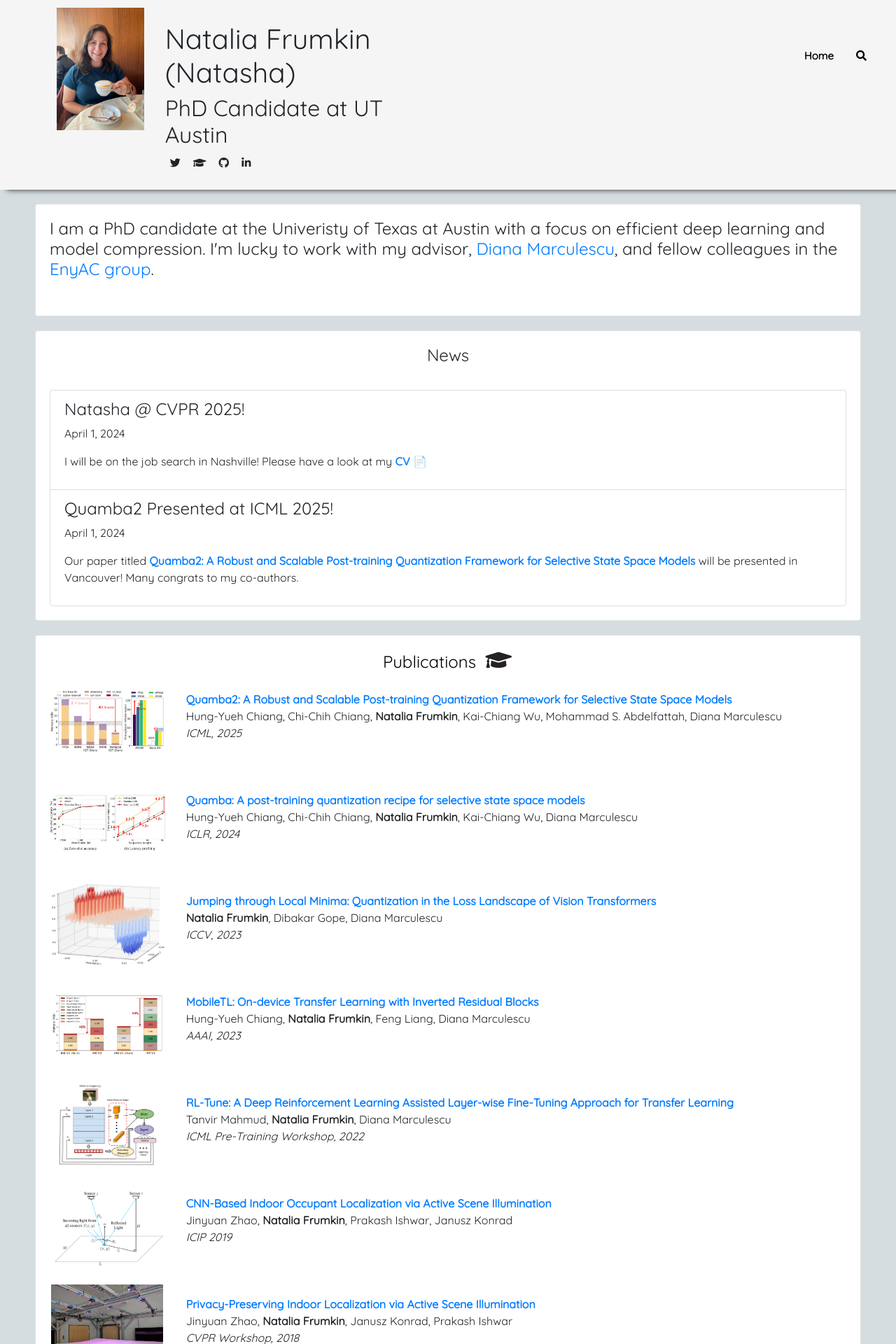
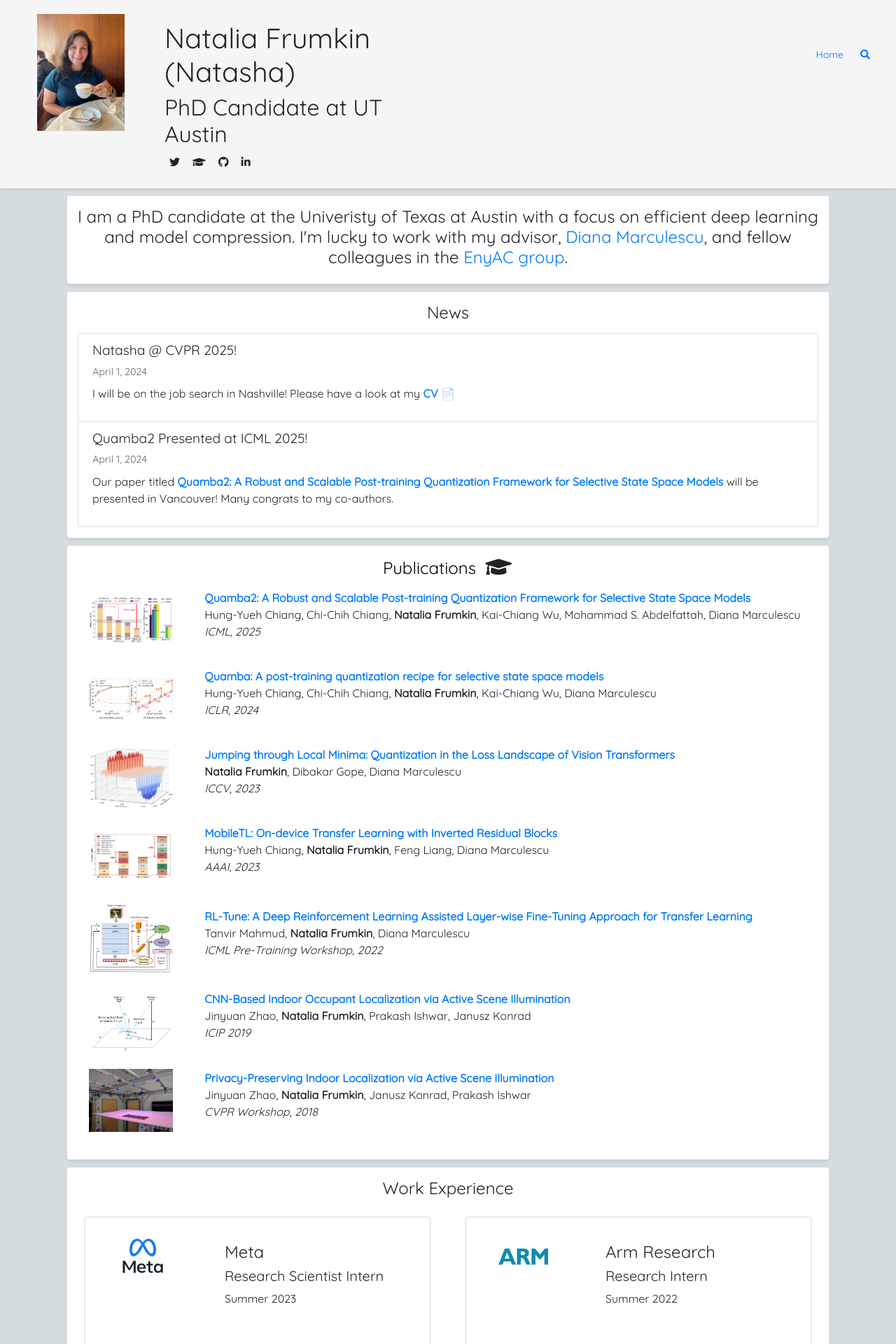
Before and after one commit to nfrumkin/nfrumkin.github.io, a Jekyll site: the page built from index.html, in a window 1280 px wide. Shown: the top 1920 px of the page at 70% size. Built offline with Jekyll 4.4.1, drawn with Linux system fonts in a browser that asks for light colours; nearby versions of some CDN libraries; comment, search, counter and statistics services are not loaded; a style sheet for code colours, icons or effects is not loaded.

Commit message:
config update

```diff
--- a/_config.yml
+++ b/_config.yml
@@ -5,8 +5,8 @@ subtitle: PhD Candidate at UT Austin
 
 
 url: "https://nfrumkin.github.io" # the base hostname & protocol for your site, e.g. https://example.github.io
-baseurl: "/" # the subpath of your site, e.g. /blog
-repository: nfrumkin/nfrumkin.github.io
+baseurl: "" # the subpath of your site, e.g. /blog
+# repository: nfrumkin/nfrumkin.github.io
 github: [metadata]
 
 urls:
--- a/_layouts/about_me.html
+++ b/_layouts/about_me.html
@@ -3,55 +3,82 @@ layout: default
 ---
 <style type="text/css">
 	#teaser {
-		width: 160px;
+		width: 100%;
+		max-width: 160px;
 		border-style: none;
 	}
 
     .card-title {
-        white-space: nowrap;
-        font-size: 1.5rem; /* Default font size */
+        font-size: 1.5rem;
+        margin-bottom: 1rem;
+    }
+
+    .update-title {
+        font-size: 1.2rem;
+        margin-bottom: 0.5rem;
+    }
+
+    .update-date {
+        font-size: 0.9rem;
+        color: #666;
+        margin-bottom: 0.5rem;
+    }
+
+    .update-details {
+        font-size: 1rem;
+        line-height: 1.5;
+    }
+
+    .publications-link {
+        color: black;
+        text-decoration: none;
+        vertical-align: middle;
+        margin-left: 5px;
     }
 
     @media (max-width: 768px) {
-        /* Adjust font size for smaller screens */
         .card-title {
-            font-size: 1rem;
+            font-size: 1.3rem;
+        }
+
+        .update-title {
+            font-size: 1.1rem;
+        }
+
+        .col-md-2 {
+            margin-bottom: 15px;
+        }
+
+        .pub-logo {
+            max-width: 100px;
+        }
+
+        .company-logo {
+            max-width: 60px;
         }
     }
-
-    .publications-link {
-        color: black; /* Set the text color to black */
-        text-decoration: none; /* Remove underline from the link */
-        vertical-align: middle; /* Align with the icon */
-        margin-left: 5px; /* Add some spacing between the icon and text */
-    }
-    .dynamic-font-size {
-        white-space: nowrap; /* Prevent title wrapping */
-    }
-
-
 </style>
 
-<div class="d-flex justify-content-center align-items-center vh-100">
-    <div class="col-lg-12">
+<div class="container">
+    <div class="row">
+        <div class="col-12">
             <div class="card">
-            <div class="row mb-4">
-                <div class="col-md-12">
-                    <h4>{{ site.author_bio }}</h4>
+                <div class="row">
+                    <div class="col-12">
+                        <h4 class="text-center">{{ site.author_bio }}</h4>
                     </div>
                 </div>
             </div>
 
             <div class="card">
-            <div class="row mb-4">
-                <div class="col-md-12">
+                <div class="row">
+                    <div class="col-12">
                         <h2 class="card-title text-center">News</h2>
                     </div>
                 </div>
 
-            <!-- Adding current updates -->
                 <div class="row">
-                <div class="col-md-12">
+                    <div class="col-12">
                         <ul class="list-group">
                             <li class="list-group-item">
                                 <h4 class="update-title">Natasha @ CVPR 2025!</h4>
@@ -63,28 +90,12 @@ layout: default
                                 <p class="update-date">April 1, 2024</p>
                                 <p class="update-details">Our paper titled <a href="https://arxiv.org/abs/2503.22879"><b>Quamba2: A Robust and Scalable Post-training Quantization Framework for Selective State Space Models</b></a> will be presented in Vancouver! Many congrats to my co-authors.</p>
                             </li>
-                        <!-- <li class="list-group-item">
-                            <h4 class="update-title">Internship at Meta Completed</h4>
-                            <p class="update-date">August 11, 2023</p>
-                            <p class="update-details">I had the pleasure of working with <a href="https://scholar.google.com/citations?user=TNXVwh8AAAAJ&hl=en"><b>Xiao Sun</b></a> and <a href="https://dblp.org/pid/28/8364.html"><b>Dhruv Choudhary</b></a> at Meta and will continue to work with them as a Part-Time Researcher.</p>
-                        </li>
-                        <li class="list-group-item">
-                            <h4 class="update-title">Evol-Q Accepted to ICCV 2023!</h4>
-                            <p class="update-date">August 1, 2023</p>
-                            <p class="update-details">Our paper titled <a href="https://arxiv.org/abs/2308.10814"><b>Jumping through Local Minima: Quantization in the Loss Landscape of Vision Transformers</b></a> will be presented in Paris. Many congrats to my co-authors, <a href="https://dibakar.github.io/"><b>Dibakar Gope</b></a>, and my advisor, Diana Marculescu.</p>
-                        </li> -->
-                        <!-- Add more update items as needed -->
                         </ul>
                     </div>
                 </div>
             </div>
 
             <div class="card">
-            <!-- <h2 class="card-title text-center">Publications
-                <a class="social-link" href="https://scholar.google.com/citations?user={{ site.scholar_userid }}">
-                    <i class="fas fa-graduation-cap fa-2x" style="vertical-align: top;"></i>
-                </a>
-            </h2> -->
                 <h2 class="card-title text-center">
                     <a class="publications-link" href="https://scholar.google.com/citations?user={{ site.scholar_userid }}">Publications</a>
                     <a class="social-link" href="https://scholar.google.com/citations?user={{ site.scholar_userid }}">
@@ -92,12 +103,11 @@ layout: default
                     </a>
                 </h2>
 
-
                 <div class="row mb-4 align-items-center">
-				<div class="col-md-2">
-					<img src="/assets/img/quamba-2.png" class="pub-logo" />
+                    <div class="col-md-2 col-12 text-center">
+                        <img src="/assets/img/quamba-2.png" class="pub-logo" alt="Quamba2 paper thumbnail" />
                     </div>
-				<div class="col-md-10">
+                    <div class="col-md-10 col-12">
                         <p>
                             <a href="https://arxiv.org/abs/2503.22879"><b>Quamba2: A Robust and Scalable Post-training Quantization Framework for Selective State Space Models</b></a><br>
                             Hung-Yueh Chiang, Chi-Chih Chiang, <strong>Natalia Frumkin</strong>, Kai-Chiang Wu, Mohammad S. Abdelfattah, Diana Marculescu<br>
@@ -106,10 +116,10 @@ layout: default
                     </div>
                 </div>
                 <div class="row mb-4 align-items-center">
-				<div class="col-md-2">
-					<img src="/assets/img/quamba.png" class="pub-logo" />
+                    <div class="col-md-2 col-12 text-center">
+                        <img src="/assets/img/quamba.png" class="pub-logo" alt="Quamba paper thumbnail" />
                     </div>
-				<div class="col-md-10">
+                    <div class="col-md-10 col-12">
                         <p>
                             <a href="https://arxiv.org/abs/2410.13229"><b>Quamba: A post-training quantization recipe for selective state space models</b></a><br>
                             Hung-Yueh Chiang, Chi-Chih Chiang, <strong>Natalia Frumkin</strong>, Kai-Chiang Wu, Diana Marculescu<br>
@@ -118,10 +128,10 @@ layout: default
                     </div>
                 </div>
                 <div class="row mb-4 align-items-center">
-                <div class="col-md-2">
-                    <img src="/assets/img/vit-loss.jpg" class="pub-logo" />
+                    <div class="col-md-2 col-12 text-center">
+                        <img src="/assets/img/vit-loss.jpg" class="pub-logo" alt="Vit-loss paper thumbnail" />
                     </div>
-                <div class="col-md-10">
+                    <div class="col-md-10 col-12">
                         <p>
                             <a href="https://arxiv.org/abs/2308.10814"><b>Jumping through Local Minima: Quantization in the Loss Landscape of Vision Transformers</b></a><br>
                             <strong>Natalia Frumkin</strong>, Dibakar Gope, Diana Marculescu<br>
@@ -130,10 +140,10 @@ layout: default
                     </div>
                 </div>
                 <div class="row mb-4 align-items-center">
-				<div class="col-md-2">
-					<img src="/assets/img/mobiletl.png" class="pub-logo" />
+                    <div class="col-md-2 col-12 text-center">
+                        <img src="/assets/img/mobiletl.png" class="pub-logo" alt="MobileTL paper thumbnail" />
                     </div>
-				<div class="col-md-10">
+                    <div class="col-md-10 col-12">
                         <p>
                             <a href="https://arxiv.org/abs/2212.03246"><b>MobileTL: On-device Transfer Learning with Inverted Residual Blocks</b></a><br>
                             Hung-Yueh Chiang, <strong>Natalia Frumkin</strong>, Feng Liang, Diana Marculescu<br>
@@ -142,10 +152,10 @@ layout: default
                     </div>
                 </div>
                 <div class="row mb-4 align-items-center">
-				<div class="col-md-2">
-					<img src="/assets/img/rl-tune.png" class="pub-logo" />
+                    <div class="col-md-2 col-12 text-center">
+                        <img src="/assets/img/rl-tune.png" class="pub-logo" alt="RL-Tune paper thumbnail" />
                     </div>
-				<div class="col-md-10">
+                    <div class="col-md-10 col-12">
                         <p>
                             <a href="https://openreview.net/forum?id=_trbCTrj9xs"><b>RL-Tune: A Deep Reinforcement Learning Assisted Layer-wise Fine-Tuning Approach for Transfer Learning</b></a><br>
                             Tanvir Mahmud, <strong>Natalia Frumkin</strong>, Diana Marculescu<br>
@@ -154,10 +164,10 @@ layout: default
                     </div>
                 </div>
                 <div class="row mb-4 align-items-center">
-				<div class="col-md-2">
-					<img src="/assets/img/cnn-based.png" class="pub-logo"/>
+                    <div class="col-md-2 col-12 text-center">
+                        <img src="/assets/img/cnn-based.png" class="pub-logo" alt="CNN-Based paper thumbnail" />
                     </div>
-				<div class="col-md-10">
+                    <div class="col-md-10 col-12">
                         <p>
                             <a href="https://ieeexplore.ieee.org/abstract/document/8803016"><b>CNN-Based Indoor Occupant Localization via Active Scene Illumination</b></a><br>
                             Jinyuan Zhao, <strong>Natalia Frumkin</strong>, Prakash Ishwar, Janusz Konrad<br>
@@ -165,12 +175,11 @@ layout: default
                         </p>
                     </div>
                 </div>
-
                 <div class="row mb-4 align-items-center">
-				<div class="col-md-2">
-					<img src="/assets/img/vip.jpg" class="pub-logo"/>
+                    <div class="col-md-2 col-12 text-center">
+                        <img src="/assets/img/vip.jpg" class="pub-logo" alt="VIP paper thumbnail" />
                     </div>
-				<div class="col-md-10">
+                    <div class="col-md-10 col-12">
                         <p>
                             <a href="https://openaccess.thecvf.com/content_cvpr_2018_workshops/w32/html/Zhao_Privacy-Preserving_Indoor_Localization_CVPR_2018_paper.html"><b>Privacy-Preserving Indoor Localization via Active Scene Illumination</b></a><br>
                             Jinyuan Zhao, <strong>Natalia Frumkin</strong>, Janusz Konrad, Prakash Ishwar<br>
@@ -183,26 +192,20 @@ layout: default
             {% if site.show_author_work_experiences == true %}
             <div class="card">
                 <h2 class="card-title text-center">Work Experience</h2>
-            <div class="row mb-4 align-items-center">
-                <div class="col-md-12"> <!-- Increase the column size to col-md-10 -->
-                    <br />
                 <div class="row">
                     {% for exp in site.author_work_experiences %}
                         {% if exp.visibility == true %}
-                            <div class="col-md-6">
-                                <div class="card mb-4">
-                                    <div class="row no-gutters">
-                                        <div class="col-md-4 exp-card">
-                                            <img src="/assets/img/{{ exp.company_logo }}" class="company-logo" />
+                        <div class="col-md-6 col-12 mb-4">
+                            <div class="card h-100">
+                                <div class="row g-0">
+                                    <div class="col-4 text-center">
+                                        <img src="/assets/img/{{ exp.company_logo }}" class="company-logo" alt="{{ exp.company_name }} logo" />
                                     </div>
-                                        <div class="col-md-8">
+                                    <div class="col-8">
                                         <div class="card-body">
                                             <h4 class="card-t">{{ exp.company_name }}</h4>
                                             <h5 class="card-sub">{{ exp.designation }}</h5>
-
-                                                <p class="card-sub" style="margin-top: 10px;">{{ exp.timeline }}</p>
-                                                <!-- <p class="card-text">{{ exp.description }}</p>
-                                                <p class="card-text"><a href="{{ exp.company_url }}">{{ exp.company_url }}</a></p>  -->
+                                            <p class="card-sub">{{ exp.timeline }}</p>
                                         </div>
                                     </div>
                                 </div>
@@ -212,34 +215,25 @@ layout: default
                     {% endfor %}
                 </div>
             </div>
-            </div>
-        </div>
-
-
-
             {% endif %}
 
             {% if site.show_author_education_details == true %}
             <div class="card">
                 <h2 class="card-title text-center">Education</h2>
-            <div class="row mb-4 align-items-center">
-                <div class="col-md-12"> <!-- Increase the column size to col-md-10 -->
-                    <br />
                 <div class="row">
                     {% for detail in site.author_education_details %}
                         {% if detail.visibility == true %}
-                            <div class="col-md-6">
-                                <div class="card mb-4">
-                                    <div class="row no-gutters">
-                                        <div class="col-md-4 exp-card">
-                                            <img src="/assets/img/{{ detail.college_logo }}" class="company-logo" />
+                        <div class="col-md-6 col-12 mb-4">
+                            <div class="card h-100">
+                                <div class="row g-0">
+                                    <div class="col-4 text-center">
+                                        <img src="/assets/img/{{ detail.college_logo }}" class="company-logo" alt="{{ detail.college_degree }} logo" />
                                     </div>
-                                        <div class="col-md-8">
+                                    <div class="col-8">
                                         <div class="card-body">
                                             <h4 class="card-t">{{ detail.college_degree }}</h4>
                                             <h5 class="card-sub">{{ detail.college_name }}</h5>
                                             <p class="card-text">{{ detail.description }}</p>
-                                                <p class="card-text"><a href="{{ detail.college_url }}">{{ detail.college_url }}</a></p>
                                         </div>
                                     </div>
                                 </div>
@@ -249,20 +243,19 @@ layout: default
                     {% endfor %}
                 </div>
             </div>
+            {% endif %}
+        </div>
     </div>
 </div>
 
-        {% endif %}
-    <div class="d-flex justify-content-center mb-4"> <!-- Use justify-content-center class to center-align the items -->
+<div class="d-flex justify-content-center mb-4">
     <h6>
         <i class="fas fa-envelope"></i> {{ site.author_email }}
     </h6>
-        <span class="mx-2"></span> <!-- Add two tabs between the items using margin -->
+    <span class="mx-2"></span>
     {%- include github_follow_button.html -%}
-        <span class="mx-2"></span> <!-- Add two tabs between the items using margin -->
+    <span class="mx-2"></span>
     {%- include twitter_follow_button.html -%}
-    </div>
-</div>
 </div>
 
 <script>
--- a/_sass/devlog.scss
+++ b/_sass/devlog.scss
@@ -1,6 +1,8 @@
 body {
     background-color: #D6DDE1 !important;
     font-family: 'Quicksand', sans-serif !important;
+    font-size: 16px;
+    line-height: 1.6;
 }
 html {
     scroll-behavior: smooth;
@@ -8,23 +10,25 @@ html {
 
 header {
     background-color: #F5F5F5;
-    box-shadow: 10px 0px 8px;
-    height: auto;
-    width: 100%;
-    padding: 11px;
+    box-shadow: 0 2px 4px rgba(0,0,0,0.1);
+    padding: 10px;
+    position: sticky;
+    top: 0;
+    z-index: 1000;
 }
 
 .container-fluid {
-    margin: 0px !important;
-    padding: 0px !important;
+    margin: 0 !important;
+    padding: 0 !important;
+    width: 100%;
+    max-width: 100%;
 }
 
 .profile-img {
-    width: 125px;
-    height: 175px;
-    margin-left: 20px;
-    margin-top: auto;
-    margin-left:auto;
+    width: 100%;
+    max-width: 125px;
+    height: auto;
+    margin: 10px auto;
     display: block;
 }
 
@@ -46,8 +50,10 @@ header {
 }
 
 .card {
-    margin: 20px !important;
-    padding: 20px !important;
+    margin: 10px !important;
+    padding: 15px !important;
+    border-radius: 8px;
+    box-shadow: 0 2px 4px rgba(0,0,0,0.1);
 }
 
 .blog-post{
@@ -88,9 +94,8 @@ header {
 }
 
 .nav-link {
-    font-size: 15px !important;
-    color: #000;
-    font-weight: 600;
+    font-size: 14px !important;
+    padding: 8px 12px !important;
 }
 
 footer {
@@ -103,21 +108,21 @@ footer {
 }
 
 .pub-logo {
-    width: 100%; /* Set fixed width */
-    height: 120px; /* Set fixed height */
-    object-fit: contain; /* Maintain aspect ratio */
+    width: 100%;
+    max-width: 120px;
+    height: auto;
+    object-fit: contain;
     display: block;
     margin: 0 auto;
-    border-style: none;
 }
 
 .company-logo {
-    width: 100%; /* Set fixed width */
-    height: 80px; /* Set fixed height */
-    object-fit: contain; /* Maintain aspect ratio */
+    width: 100%;
+    max-width: 80px;
+    height: auto;
+    object-fit: contain;
     display: block;
     margin: 0 auto;
-    border-style: none;
 }
 
 
```
Lines whose indentation alone changed are shown as unchanged.
